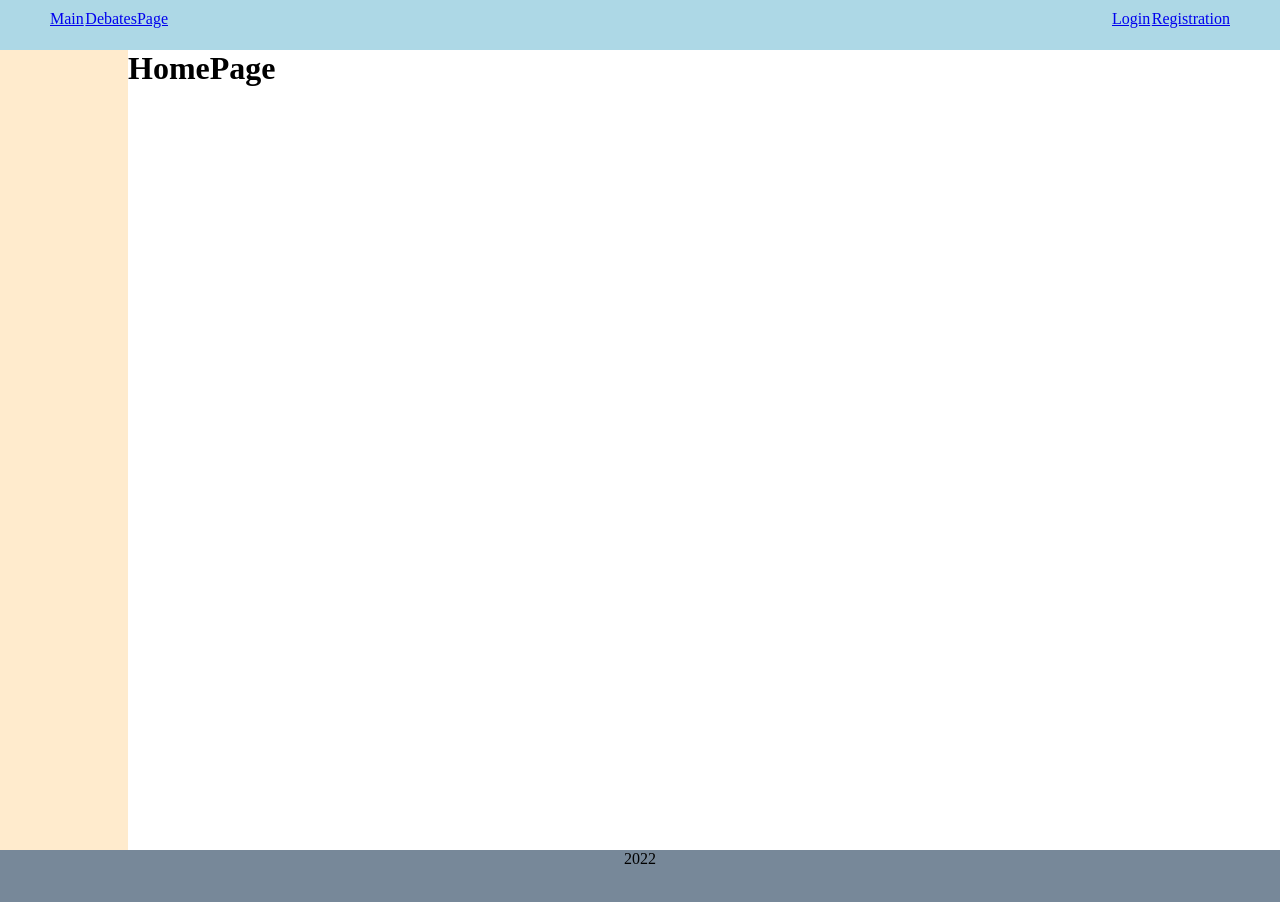
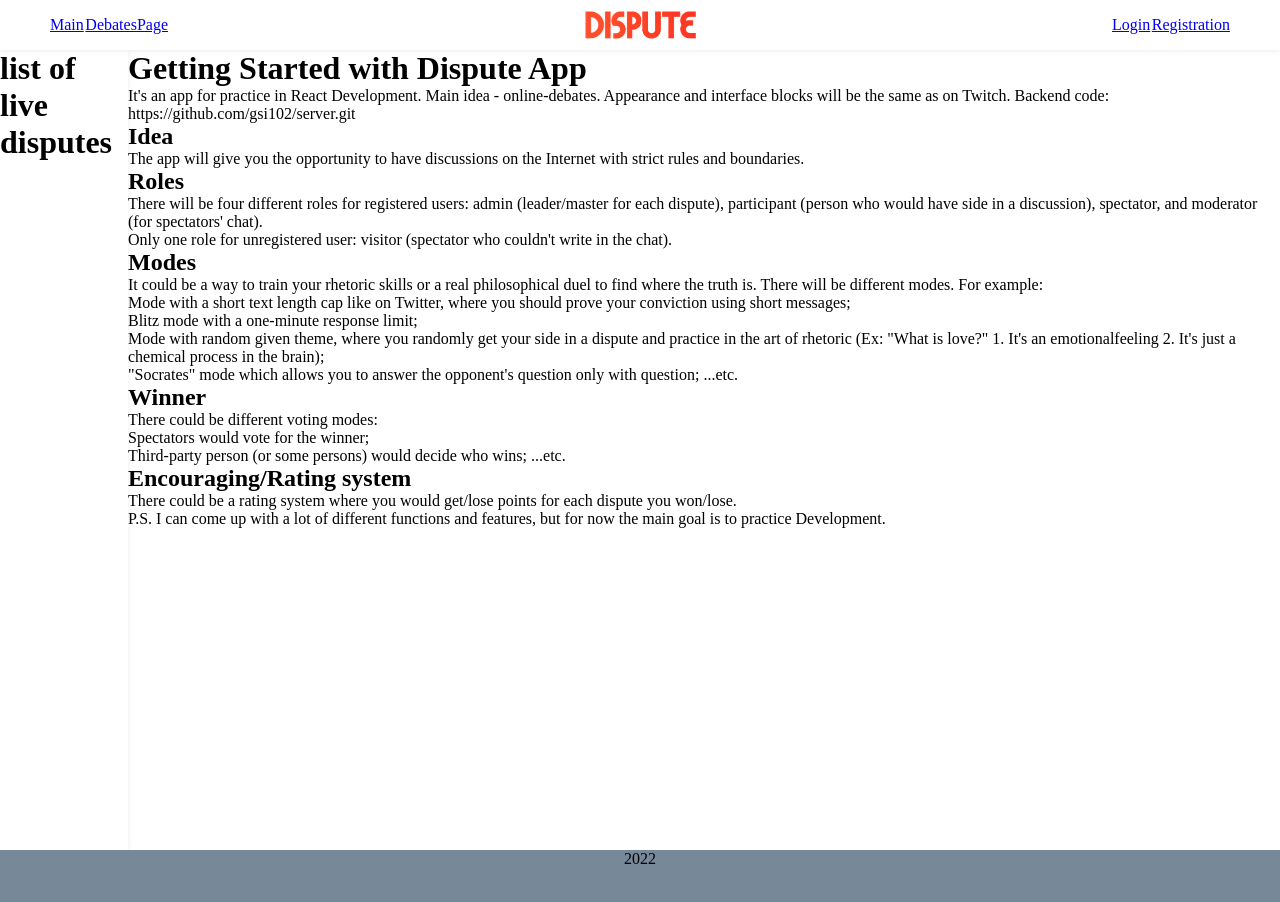
Before and after one commit to gsi102/dispute-app, a React (Create React App) app: page / in a window 1280 px wide. Shown: the top 902 px of the page. Built offline with nearby package versions, Linux system fonts and the light colour scheme.

Commit message:
change appearance

```diff
--- a/src/components/Header.jsx
+++ b/src/components/Header.jsx
@@ -8,6 +8,7 @@ const Header = () => {
         <Link to="/">Main</Link>
         <Link to="/debates-page">DebatesPage</Link>
       </div>
+      <div className="logo"></div>
       <div className="header-block">
         <Link to="/login">Login</Link>
         <Link to="/registration">Registration</Link>
--- a/src/components/HomePage.jsx
+++ b/src/components/HomePage.jsx
@@ -3,7 +3,70 @@ import React from "react";
 const HomePage = () => {
   return (
     <div>
-      <h1>HomePage</h1>
+      <h1>Getting Started with Dispute App</h1>
+      <p>
+        It's an app for practice in React Development. Main idea -
+        online-debates. Appearance and interface blocks will be the same as on
+        Twitch. Backend code: https://github.com/gsi102/server.git
+      </p>
+
+      <h2>Idea</h2>
+      <p>
+        The app will give you the opportunity to have discussions on the
+        Internet with strict rules and boundaries.
+      </p>
+      <h2>Roles</h2>
+      <p>
+        There will be four different roles for registered users: admin
+        (leader/master for each dispute), participant (person who would have
+        side in a discussion), spectator, and moderator (for spectators' chat).
+      </p>
+
+      <p>
+        Only one role for unregistered user: visitor (spectator who couldn't
+        write in the chat).
+      </p>
+      <h2>Modes</h2>
+      <p>
+        It could be a way to train your rhetoric skills or a real philosophical
+        duel to find where the truth is. There will be different modes. For
+        example:
+      </p>
+      <ul>
+        <li>
+          Mode with a short text length cap like on Twitter, where you should
+          prove your conviction using short messages;
+        </li>
+        <li>Blitz mode with a one-minute response limit;</li>
+        <li>
+          Mode with random given theme, where you randomly get your side in a
+          dispute and practice in the art of rhetoric (Ex: "What is love?" 1.
+          It's an emotionalfeeling 2. It's just a chemical process in the
+          brain);
+        </li>
+        <li>
+          "Socrates" mode which allows you to answer the opponent's question
+          only with question; ...etc.
+        </li>
+      </ul>
+      <h2>Winner</h2>
+      <p>There could be different voting modes:</p>
+      <ul>
+        <li>Spectators would vote for the winner;</li>
+        <li>
+          Third-party person (or some persons) would decide who wins; ...etc.
+        </li>
+      </ul>
+      <h2>Encouraging/Rating system</h2>
+      <p>
+        There could be a rating system where you would get/lose points for each
+        dispute you won/lose.
+      </p>
+
+      <p>
+        P.S. I can come up with a lot of different functions and features, but
+        for now the main goal is to practice Development.
+      </p>
     </div>
   );
 };
--- a/src/components/LeftSide.jsx
+++ b/src/components/LeftSide.jsx
@@ -1,7 +1,11 @@
 import React from "react";
 
 const LeftSide = () => {
-  return <div className="leftside"></div>;
+  return (
+    <div className="leftside">
+      <h1>list of live disputes</h1>
+    </div>
+  );
 };
 
 export default LeftSide;
--- a/src/components/Registration.jsx
+++ b/src/components/Registration.jsx
@@ -4,6 +4,7 @@ const Registrarion = () => {
   return (
     <div>
       <h1>Registration</h1>
+      <p>work in progress...</p>
     </div>
   );
 };
--- a/src/styles/App.css
+++ b/src/styles/App.css
@@ -37,10 +37,17 @@
   z-index: 1000;
   display: flex;
   justify-content: space-between;
+  align-items: center;
   height: 50px;
   width: 100vw;
   padding: 10px 50px;
-  background-color: lightblue;
+  background-color: white;
+  box-shadow: 0 1px 5px rgb(80, 80, 80, 0.1);
+}
+
+.logo {
+  content: url("./assets/img/logo.png");
+  transform: scale(0.25);
 }
 
 .header-block {
@@ -65,7 +72,8 @@
   position: absolute;
   width: 10%;
   height: 100vh;
-  background-color: blanchedalmond;
+  background-color: white;
+  box-shadow: 0 1px 5px rgb(80, 80, 80, 0.1);
 }
 
 /* DEBATES WINDOW*/
@@ -83,13 +91,12 @@
   width: 20%;
   display: flex;
   flex-direction: column;
-  border: 2px solid coral;
 }
 
 .participant-item {
   padding: 15px;
   height: 50%;
-  border: 1px solid black;
+  border: 1px solid rgb(80, 80, 80, 0.1);
 }
 
 /* Common Chat styles */
@@ -108,7 +115,7 @@
   display: flex;
   flex-direction: column;
   padding: 15px;
-  border: 2px solid purple;
+  border: 1px solid rgb(80, 80, 80, 0.1);
 }
 
 .dispute-chat-form {
@@ -118,7 +125,7 @@
   align-items: flex-start;
   width: 100%;
   height: 20%;
-  border: 2px solid goldenrod;
+  border: 1px solid rgb(80, 80, 80, 0.1);
   background-color: white;
   bottom: 0;
   left: 0;
@@ -138,7 +145,7 @@
   width: 30%;
   flex-direction: column;
   padding: 15px;
-  border: 2px solid teal;
+  border: 1px solid rgb(80, 80, 80, 0.1);
 }
 
 .chat-messages {
```
Also changed, not shown: src/styles/assets/img/logo.png (added), 1 other file (tests, documents, lock files or other folders).
